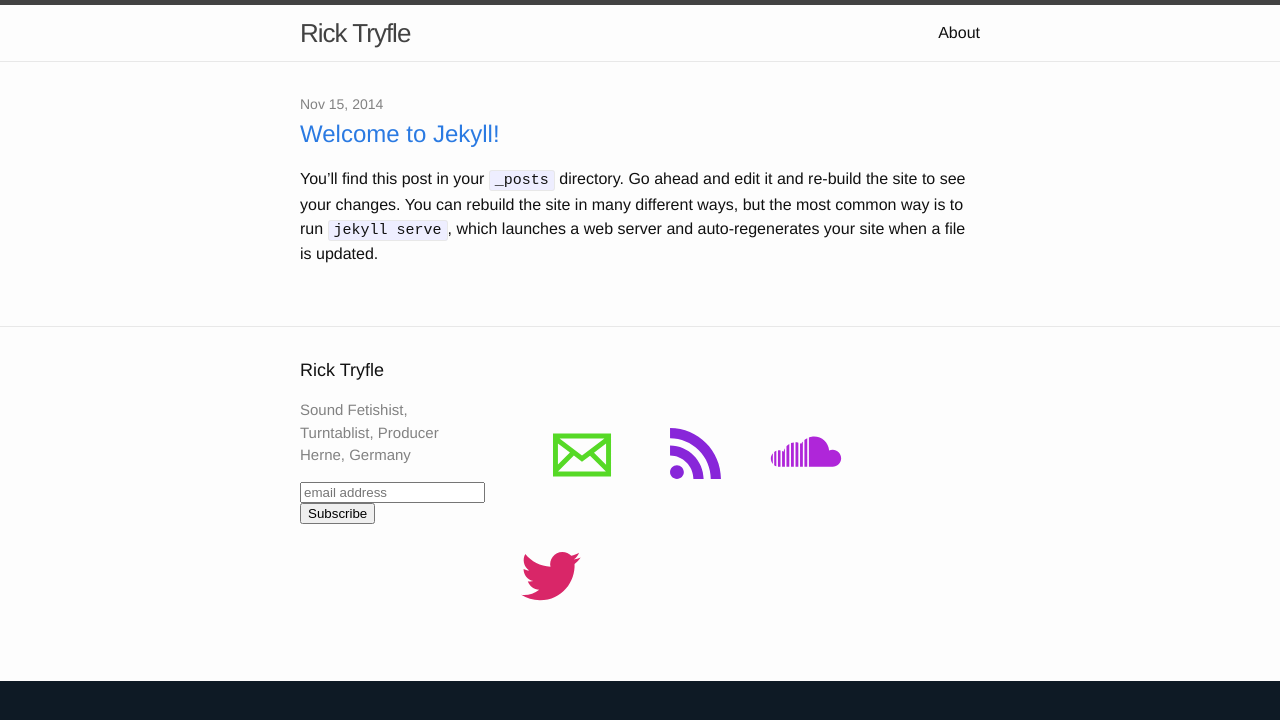
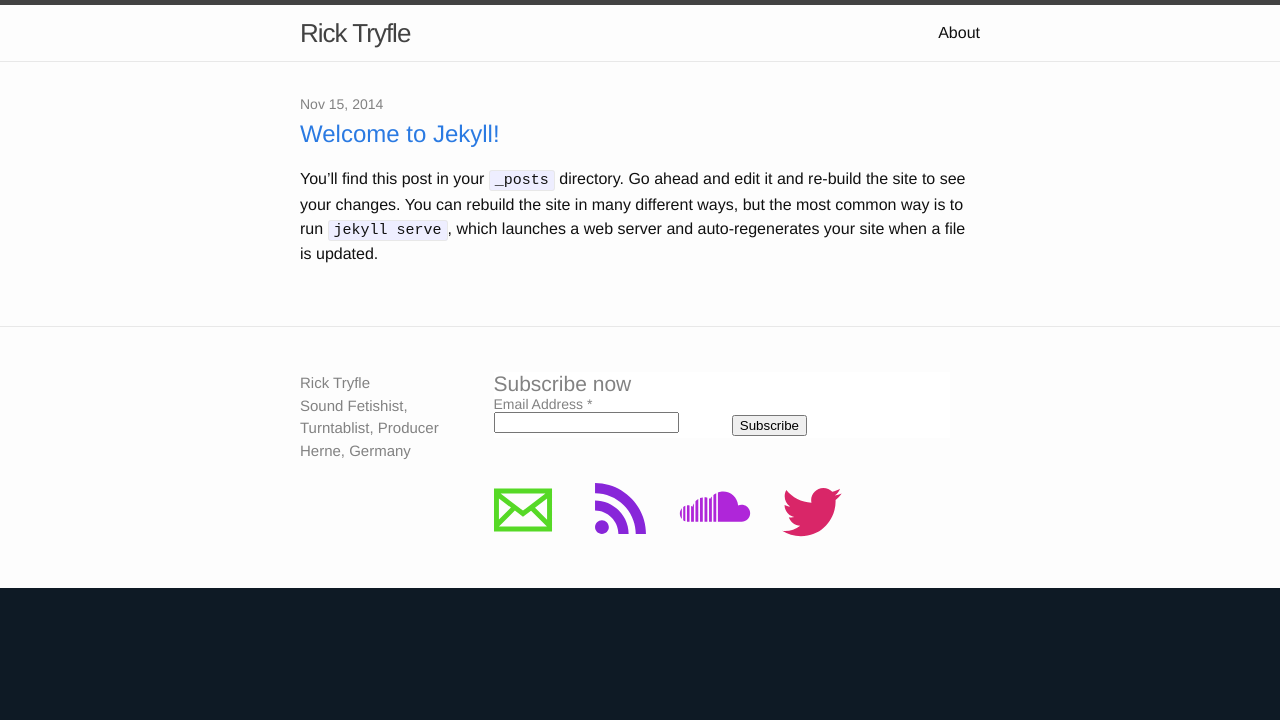
Before and after one commit to rick-tryfle/rick-tryfle.github.io, a Jekyll site: the page built from index.html, in a window 1280 px wide. Shown: the top 720 px of the page. Built offline with Jekyll 4.4.1, drawn with Linux system fonts in a browser that asks for light colours; comment, search, counter and statistics services are not loaded.

Commit message:
Rearrange footer elements

```diff
--- a/_includes/footer.html
+++ b/_includes/footer.html
@@ -1,19 +1,21 @@
 <footer class="site-footer">
 
   <div class="wrapper">
-    <h2 class="footer-heading">{{ site.title }}</h2>
+    <h2 class="footer-heading"></h2>
 
     <div class="footer-col-wrapper">
       <div class="footer-col  footer-col-1">
         <ul class="contact-list">
+          {{ site.title }}
           <p class="text">{{ site.description }}</p>
         </ul>
-
-        {% include newsletter.html %}
       </div>
 
       <div class="footer-col  footer-col-2">
-        <ul class="social-media-list soc">
+        {% include newsletter.html %}
+      </div>
+    </div>
+            <ul class="social-media-list soc clear">
           <li>
             <a href="mailto:{{ site.email }}" class="icon-8 email" title="Email"><svg viewBox="0 0 512 512"><path d="M101.3 141.6v228.9h0.3 308.4 0.8V141.6H101.3zM375.7 167.8l-119.7 91.5 -119.6-91.5H375.7zM127.6 194.1l64.1 49.1 -64.1 64.1V194.1zM127.8 344.2l84.9-84.9 43.2 33.1 43-32.9 84.7 84.7L127.8 344.2 127.8 344.2zM384.4 307.8l-64.4-64.4 64.4-49.3V307.8z"/></svg><!--[if lte IE 8]><span>Email</span><![endif]--></a>
           </li>
@@ -32,8 +34,6 @@
           </li>
           {% endif %}
         </ul>
-      </div>
-    </div>
   </div>
 
 </footer>
--- a/_includes/newsletter.html
+++ b/_includes/newsletter.html
@@ -1,14 +1,30 @@
-<link href="//cdn-images.mailchimp.com/embedcode/slim-081711.css" rel="stylesheet" type="text/css">
+<!-- Begin MailChimp Signup Form -->
+<link href="//cdn-images.mailchimp.com/embedcode/classic-081711.css" rel="stylesheet" type="text/css">
 <style type="text/css">
-	#mc_embed_signup{clear:left; font:14px Helvetica,Arial,sans-serif; }
+  #mc_embed_signup{background:#fff; clear:left; font:14px Helvetica,Arial,sans-serif; }
+  /* Add your own MailChimp form style overrides in your site stylesheet or in this style block.
+     We recommend moving this block and the preceding CSS link to the HEAD of your HTML file. */
 </style>
 <div id="mc_embed_signup">
 <form action="//rick-tryfle.us9.list-manage.com/subscribe/post?u=59c47007de4e7edb3cb1eeccf&amp;id=efce2ab54b" method="post" id="mc-embedded-subscribe-form" name="mc-embedded-subscribe-form" class="validate" target="_blank" novalidate>
     <div id="mc_embed_signup_scroll">
-	<input type="email" value="" name="EMAIL" class="email" id="mce-EMAIL" placeholder="email address" required>
-    <!-- real people should not fill this in and expect good things - do not remove this or risk form bot signups-->
+  <h2>Subscribe now</h2>
+<div class="indicates-required"><span class="asterisk">*</span> indicates required</div>
+<div class="mc-field-group">
+  <label for="mce-EMAIL">Email Address  <span class="asterisk">*</span>
+</label>
+  <input type="email" value="" name="EMAIL" class="required email" id="mce-EMAIL">
+</div>
+   <!-- real people should not fill this in and expect good things - do not remove this or risk form bot signups-->
     <div style="position: absolute; left: -5000px;"><input type="text" name="b_59c47007de4e7edb3cb1eeccf_efce2ab54b" tabindex="-1" value=""></div>
-    <div class="clear"><input type="submit" value="Subscribe" name="subscribe" id="mc-embedded-subscribe" class="button"></div>
+    <div class="button-wrap"><input type="submit" value="Subscribe" name="subscribe" id="mc-embedded-subscribe" class="button"></div>
     </div>
+    <div id="mce-responses" class="clear">
+    <div class="response" id="mce-error-response" style="display:none"></div>
+    <div class="response" id="mce-success-response" style="display:none"></div>
+  </div>
 </form>
 </div>
+<div class="clear"></div>
+<script type='text/javascript' src='//s3.amazonaws.com/downloads.mailchimp.com/js/mc-validate.js'></script><script type='text/javascript'>(function($) {window.fnames = new Array(); window.ftypes = new Array();fnames[0]='EMAIL';ftypes[0]='email';fnames[1]='FNAME';ftypes[1]='text';fnames[2]='LNAME';ftypes[2]='text';}(jQuery));var $mcj = jQuery.noConflict(true);</script>
+<!--End mc_embed_signup-->
--- a/_sass/_layout.scss
+++ b/_sass/_layout.scss
@@ -229,3 +229,95 @@
         }
     }
 }
+
+.footer-col {
+  margin-bottom: 0;
+}
+
+.footer-col #mc_embed_signup form {
+  padding: 0;
+  margin: 0;
+}
+
+.footer-col #mc_embed_signup h2 {
+  padding: 0;
+  margin: 0;
+}
+
+.footer-col #mc_embed_signup .indicates-required {
+  display: none;
+}
+
+.footer-col #mc_embed_signup .mc-field-group {
+  width: 50%;
+  float: left;
+  padding-bottom: 5px;
+}
+
+.footer-col #mc_embed_signup .button-wrap {
+  width: 40%;
+  float: left;
+  padding: 19px 10px 0 10px;
+}
+
+.footer-col #mc_embed_signup #mce-responses {
+  clear: both;
+  margin: 0;
+  padding: 0;
+}
+
+.footer-col #mc_embed_signup #mce-responses .response {
+  margin: 0;
+  padding: 0;
+}
+
+.site-footer .social-media-list {
+  padding: 0 0 0 53px;
+  margin: 0;
+  float: left;
+  width: 100%;
+  text-align: center;
+}
+
+.contact-list,
+.social-media-list {
+  list-style: none;
+  margin-left: 0;
+  margin-bottom: 0;
+}
+.contact-list p {
+  margin-bottom: 0;
+}
+
+.soc {
+  display: inline;
+  font-size: 0;
+  list-style: none;
+  margin: 0;
+  padding: 32px;
+  padding: 3.2rem;
+  text-align: center; }
+  .soc li {
+    display: inline-block;
+    margin: 0; }
+  .soc a, .soc svg {
+    display: block; }
+  .soc a {
+    position: relative;
+    height: 96px;
+    height: 9.6rem;
+    width: 96px;
+    width: 9.6rem; }
+  .soc svg {
+    height: 100%;
+    width: 100%; }
+  .soc span {
+    font-size: 14px;
+    line-height: 1.5;
+    margin-top: -0.75em;
+    position: absolute;
+    text-align: center;
+    top: 50%;
+    right: 0;
+    bottom: 0;
+    left: 0; }
```
